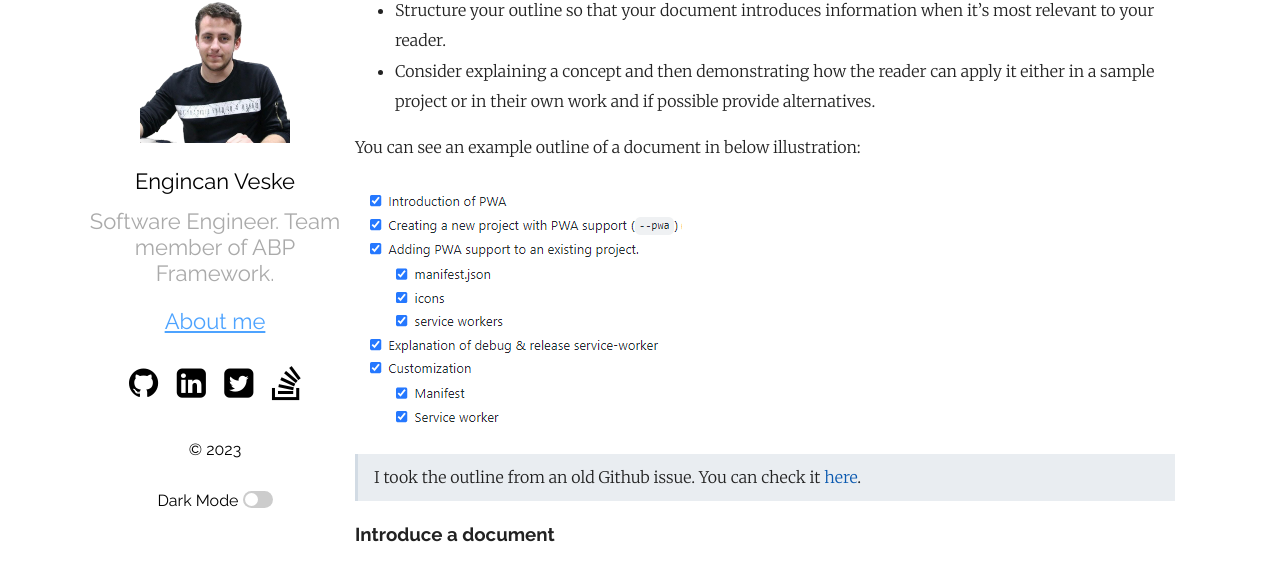
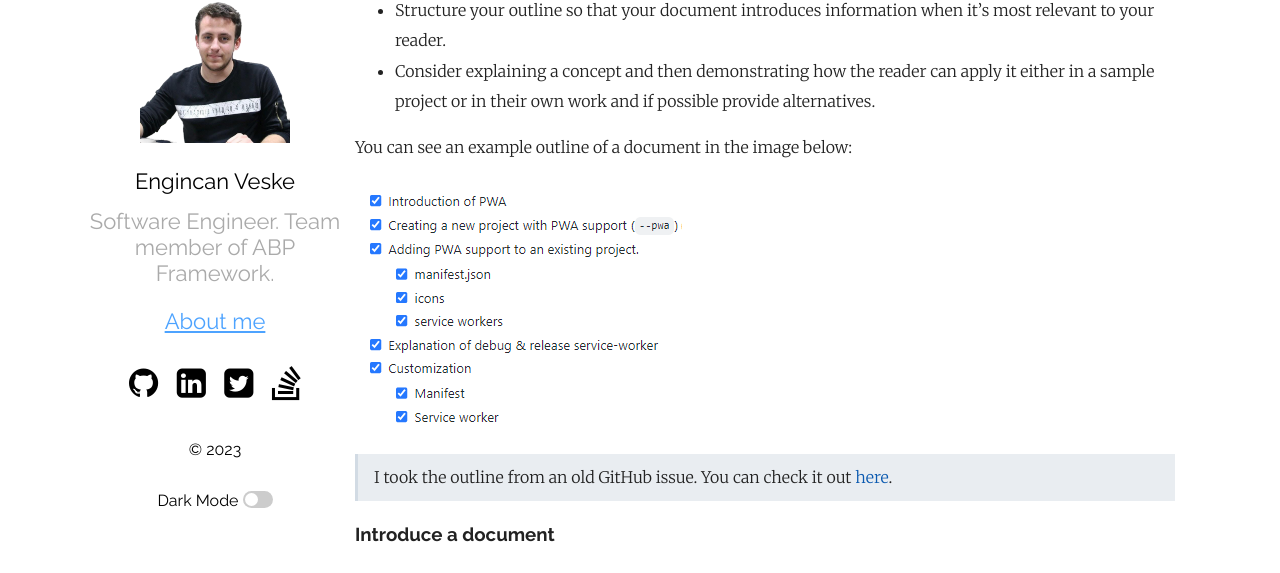
Before and after one commit to EngincanV/EngincanV.github.io, a Jekyll site: the page built from _posts/2023-01-02-my-notes-from-google-technical-writing-course-2.md, in a window 1280 px wide and 900 px high, scrolled down 1306 px. Shown: the part 123-696 px from the top of the window. Built offline with Jekyll 4.4.1, drawn with Linux system fonts in a browser that asks for light colours; comment, search, counter and statistics services are not loaded.

Commit message:
Update 2023-01-02-my-notes-from-google-technical-writing-course-2.md

```diff
--- a/_posts/2023-01-02-my-notes-from-google-technical-writing-course-2.md
+++ b/_posts/2023-01-02-my-notes-from-google-technical-writing-course-2.md
@@ -42,11 +42,11 @@ You can use the following tips for outlining documentation:
 - Structure your outline so that your document introduces information when it's most relevant to your reader.
 - Consider explaining a concept and then demonstrating how the reader can apply it either in a sample project or in their own work and if possible provide alternatives.
 
-You can see an example outline of a document in below illustration:
+You can see an example outline of a document in the image below:
 
 ![](/assets/images/tech-writing/outline.png)
 
-> I took the outline from an old Github issue. You can check it [here](https://github.com/abpframework/abp/issues/12489).
+> I took the outline from an old GitHub issue. You can check it out [here](https://github.com/abpframework/abp/issues/12489).
 
 ### Introduce a document
 
```
